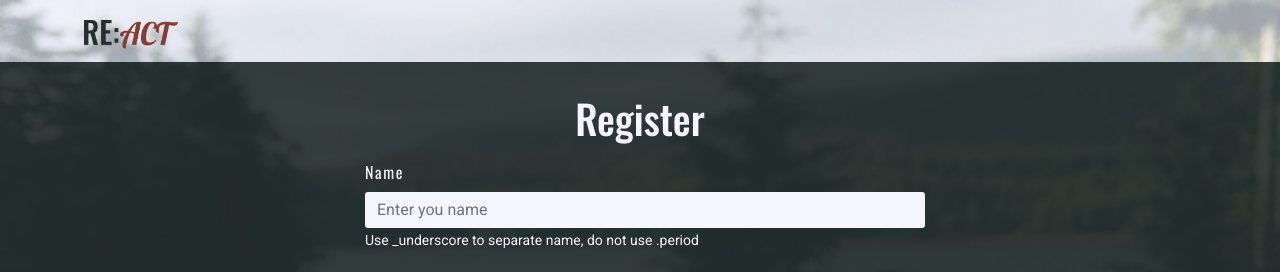
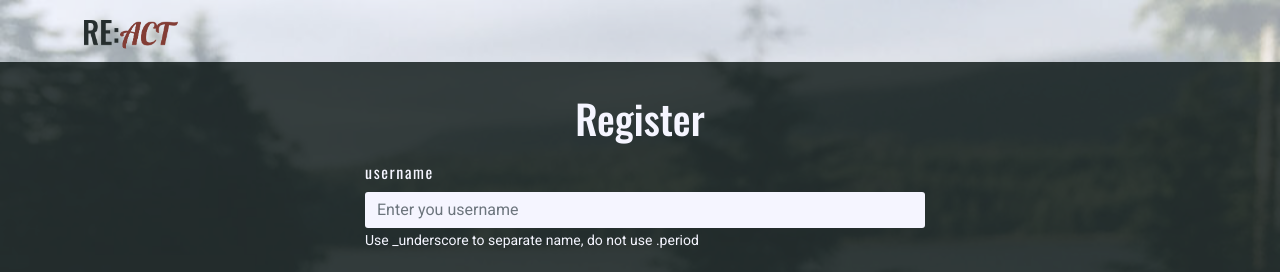
Before and after one commit to oerjanberger/project-exam2-toDeploy, a React (Create React App) app: page /register in a window 1280 px wide. Shown: the top 272 px of the page. Built offline with nearby package versions, Linux system fonts and the light colour scheme; a web font is replaced by a local one.

Commit message:
updated to say username instead of name

```diff
--- a/src/components/forms/RegisterForm.js
+++ b/src/components/forms/RegisterForm.js
@@ -44,8 +44,8 @@ export default function RegisterForm() {
         <Form onSubmit={handleSubmit(onSubmit)}>
             {registerError && <FormError>{registerError}</FormError>}
             <Form.Group className="mb-3">
-                <Form.Label>Name</Form.Label>
-                <Form.Control {...register("name")} type="text" placeholder="Enter you name" className="primary__input" />
+                <Form.Label>username</Form.Label>
+                <Form.Control {...register("name")} type="text" placeholder="Enter you username" className="primary__input" />
                 <Form.Text className="text-muted">
                     Use _underscore to separate name, do not use .period
                 </Form.Text>
```
